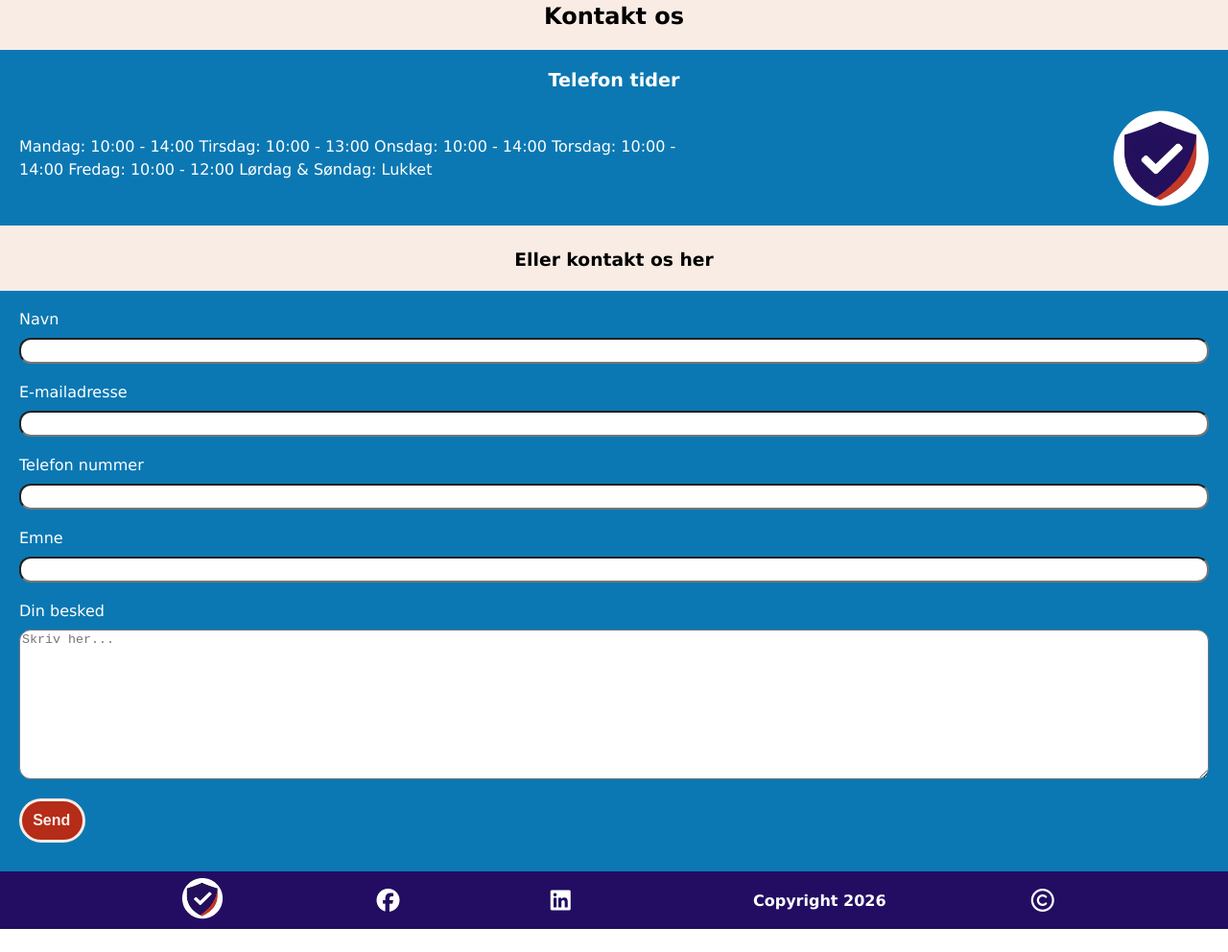
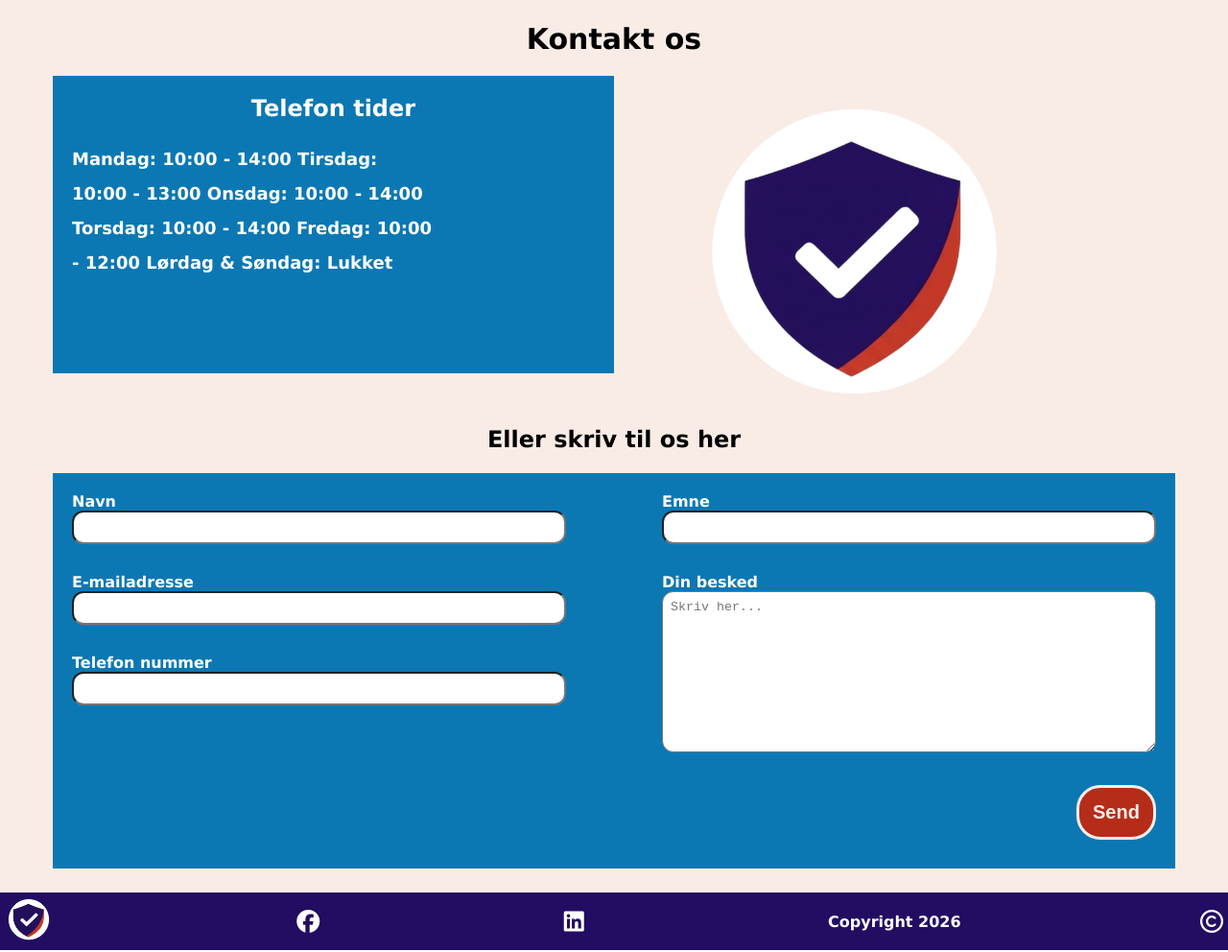
Before and after one commit to Theras-01/digitale-rettigheder-og-online-liv, a plain HTML site: page kontakt.html in a window 1280 px wide. Shown: the part 464-1456 px from the top of the page at 96% size. Before the commit the page ends 1434 px from the top, so only its background shows below. Drawn offline with Linux system fonts and the light colour scheme.

Commit message:
kodet computer version til sikkerhedsråd- og kontaktsiden

```diff
--- a/css/kontakt-style.css
+++ b/css/kontakt-style.css
@@ -111,6 +111,7 @@ h1 {
     font-size:x-large;
     display: flex;
     justify-content: center;
+    margin-top: 20px;
 }
 
 section {
@@ -119,6 +120,7 @@ section {
     padding: 20px;
     background-color: #0b78b3;
     color: white;
+    margin-bottom: 30px;
 }
 
 section h2 {
@@ -130,18 +132,17 @@ section h2 {
 .section-tekst-billede {
     display: flex;
     align-items: center;
-    justify-content: space-between;
     gap: 2em;
 }
 
 section p {
     width: 57%;
     margin: 0;
-    line-height: 1.5;
+    line-height: 2;
 }
 
 section img {
-    width: 100px;
+    width: 120px;
     margin: 0;
     align-items: center;
 }
@@ -153,12 +154,20 @@ h3 {
 }
 
 form {
-    display: flex;
-    flex-direction: column;
+    display: grid;
+    grid-template-columns: 1fr;
     background-color: #0b78b3;
     color: white;
     padding: 20px;
-    gap: 10px;
+    margin-bottom: 25px;
+}
+
+form input, form textarea {
+        width: 100%;
+}
+
+form input {
+    margin-bottom: 22px;
 }
 
 input {
@@ -195,12 +204,96 @@ footer {
     background-color: #220d62;
     color: white;
     height: 60px;
+    grid-column: 1/3;
     display: flex;
     align-items: center;
-    justify-content: space-evenly;
+    justify-content: space-between;
 }
 
 footer i {
     font-size: 1.5em;
-    margin-left: -30px;
+    margin-right: 5px;
 }
+
+
+@media screen and (max-width: 1023px) {
+    .logo-2 {
+        display: none;
+    }
+}
+
+
+/*Computer version*/
+
+@media screen and (min-width: 1024px) {
+    h1 {
+        font-size: 30px;
+    }
+
+    .kontakt-layout {
+        display: flex;
+        align-items: center;
+        margin: 0 55px;
+        gap: 100px;
+    }
+
+    section {
+        width: 50%;
+        margin-left: 0;
+        height: 310px;
+    }
+
+    section h2 {
+        font-size: 24px;
+    }
+
+    section p {
+        font-size: 18px;
+        font-weight: bold;
+        width: 70%;
+
+    }
+
+    .logo-1 {
+        display: none;
+    }
+
+    .logo-2 {
+        width: 300px;
+        display: block;
+        float: none;
+    }
+
+    h3 {
+        font-size: 24px;
+    }
+
+    form {
+        margin: 0 55px 25px 55px;
+        display: grid;
+        grid-template-columns: 1fr 1fr;
+        gap: 100px;
+    }
+
+    form label {
+        font-weight: bold;
+    }
+
+    form input {
+        width: 100%;
+        padding: 8px;
+        margin-bottom: 30px;
+    }
+
+    form textarea {
+        width: 100%;
+        padding: 8px;
+        margin-bottom: 20px;
+    }
+
+    form button {
+        float: right;
+        width: 83px;
+        font-size: 20px;
+    }
+}
--- a/css/sikkerhedsråd-style.css
+++ b/css/sikkerhedsråd-style.css
@@ -29,7 +29,7 @@ img {
     padding: 8px;
 }
 
-h1, h2, h3 {
+h2, h3 {
     line-height: 1.2;
     padding-bottom: 20px;
 }
@@ -116,8 +116,6 @@ main img {
 h1 {
     color: white;
     font-size: larger;
-    display: flex;
-    justify-content: center;
     position: absolute;
     top: 7em;
     left: 10px;
@@ -160,8 +158,12 @@ h2 {
     margin-bottom: 10px;
 }
 
+.gode-råd-tekst h3 {
+    padding-top: 30px;
+}
+
 .gode-råd-tekst p {
-    padding-bottom: 50px;
+    padding-bottom: 30px;
 }
 
 .gode-råd-tekst {
@@ -174,12 +176,54 @@ footer {
     background-color: #220d62;
     color: white;
     height: 60px;
+    grid-column: 1/3;
     display: flex;
     align-items: center;
-    justify-content: space-evenly;
+    justify-content: space-between;
 }
 
 footer i {
     font-size: 1.5em;
-    margin-left: -30px;
+    margin-right: 5px;
 }
+
+
+/*Computer version*/
+
+@media screen and (min-width: 1024px) {
+    main img {
+        width: 100%;
+        object-fit: cover;
+        height: 15em;
+    }
+
+    h1 {
+        font-size: 45px;
+        top: 4em;
+        left: 42px;
+    }
+
+    h2 {
+        font-size: 30px;
+    }
+
+    .overskrifter {
+        margin: 0 230px;
+    }
+
+    .overskrifter h3 {
+        font-size: 20px;
+    }
+
+    .overskrifter i {
+        right: 11em;
+    }
+
+    .gode-råd-tekst {
+        margin: 0 140px;
+    }
+
+    .gode-råd-tekst p {
+        padding-bottom: 45px;
+    }
+}
--- a/css/style.css
+++ b/css/style.css
@@ -1,6 +1,22 @@
 * {
     box-sizing: border-box;
     margin: 0;
+}
+
+.screen-reader-text {
+  position: absolute;
+  left: -9999px;
+  z-index: 999;
+  padding: 1em;
+  background-color: black;
+  color: white;
+  opacity: 0;
+}
+
+.screen-reader-text:focus {
+  left: 50%;
+  transform: translateX(-50%);
+  opacity: 1;
 }
 
 .container {
@@ -212,18 +228,18 @@ footer {
     grid-column: 1/3;
     display: flex;
     align-items: center;
-    justify-content: space-evenly;
+    justify-content: space-between;
 }
 
 footer i {
     font-size: 1.5em;
-    margin-left: -30px;
+    margin-right: 5px;
 }
 
 
-/*Kode til computer*/
+/*Computer version*/
 
-@media screen and (min-width: 1023px) {
+@media screen and (min-width: 1024px) {
     .boks-2 h2, .cta-knap-3 {
         float: right;
     }
--- a/kontakt.html
+++ b/kontakt.html
@@ -42,6 +42,7 @@
             <img src="/img/kontaktbillde.png" alt="">
             <h1>Kontakt os</h1>
 
+            <div class="kontakt-layout">
                 <section>
                     <h2>Telefon tider</h2>
 
@@ -52,12 +53,17 @@
                         Torsdag: 10:00 - 14:00
                         Fredag: 10:00 - 12:00
                         Lørdag & Søndag: Lukket</p>
-                    <img src="/img/logo-forenklet-kontakt.png" alt="Logo: Skjold med flueben">
+                        <img class="logo-1" src="/img/logo-forenklet-kontakt.png" alt="Logo: Skjold med flueben">
                     </div>
                 </section>
 
-            <h3>Eller kontakt os her</h3>
+                <img class="logo-2" src="/img/logo-forenklet-kontakt-computer.png" alt="Logo: Skjold med flueben">
+            </div>
+
+
+            <h3>Eller skriv til os her</h3>
             <form>
+                <div class="form-kolonne-1">
                     <label for="navn">Navn</label>
                     <input id="navn" type="text">
 
@@ -66,7 +72,9 @@
 
                     <label for="telefon">Telefon nummer</label>
                     <input id="telefon" type="tel">
+                </div>
 
+                <div class="form-kolonne-2">
                     <label for="mail">Emne</label>
                     <input id="mail" type="email">
 
@@ -75,6 +83,7 @@
                     <textarea name="besked" id="besked" placeholder="Skriv her..." rows="10" cols="20"></textarea>
 
                     <button type="submit">Send</button>
+                </div>
             </form>
         </main>
 
```
Also changed, not shown: index.html (+1 -0 lines), img/logo-forenklet-kontakt-computer.png (added). Lines whose indentation alone changed are shown as unchanged.
